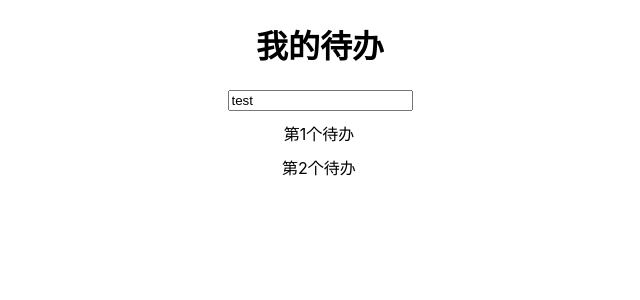
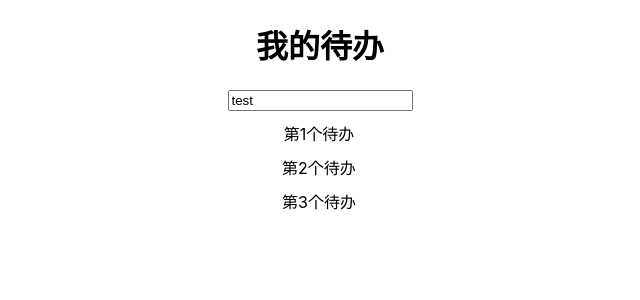
Before and after one commit to zhangzejun3/Todolist, a React (Create React App) app: page / in a window 1280 px wide. Shown: the top 300 px of the page, without its empty margins (320-960 px from the left). Built offline with nearby package versions, Linux system fonts and the light colour scheme.

Commit message:
TodoItem组件

```diff
--- a/src/App.js
+++ b/src/App.js
@@ -1,6 +1,7 @@
 import React, { Component } from 'react'
 import './App.css'
 import TodoInput from './TodoInput'
+import TodoItem from './TodoItem'
 
 class App extends Component {
     constructor() {
@@ -9,13 +10,14 @@
             newTodo: 'test',
             todoList: [
                 { id: 1, title: '第1个待办' },
-                { id: 2, title: '第2个待办' }
+                { id: 2, title: '第2个待办' },
+                { id: 3, title: '第3个待办' }
             ]
         }
     }
     render() {
         let todos = this.state.todoList.map((item, index) => {
-            return <li>{item.title}</li>
+            return <TodoItem todo={item}/>
         })
         return (
             <div className='App'>
--- /dev/null
+++ b/src/TodoItem.js
@@ -0,0 +1,11 @@
+import React,{Component} from 'react'
+
+class TodoItem extends Component{
+    render(){
+        return(
+            <li>{this.props.todo.title}</li>
+        )
+    }
+}
+
+export default TodoItem
```
